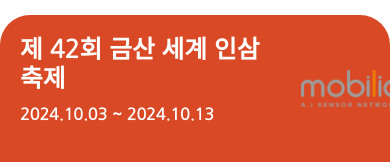
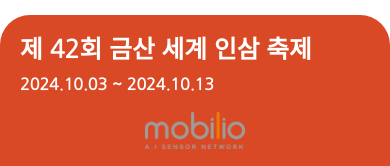
Before and after one commit to pvvng/roulette_with_react, a React (Create React App) app: page / in a window 390 px wide. Shown: the part 1412-1578 px from the top of the page. Built offline with nearby package versions, Linux system fonts and the light colour scheme; the HTML template or start-up script is replaced by a standard one.

Commit message:
캡처하기 기능 수정

```diff
--- a/src/App.css
+++ b/src/App.css
@@ -38,15 +38,15 @@
 .hidden-screenshot-text{
   font-weight: bold;
   margin-bottom: 0;
-  opacity: 0;
+  /* opacity: 0; */
   transition: all 0.5s;
   background-color: #eee;
   padding: 10px;
 }
 
-
+/*
 .screenshot-btn:hover{
   .hidden-screenshot-text{
     opacity :1
   }
-}
+} */
--- a/src/App.js
+++ b/src/App.js
@@ -121,11 +121,11 @@ function App() {
       {/* footer */}
       <div style={{width:'100%', padding:20, color:'white', background:'#D94925', borderTopLeftRadius:'30px', borderTopRightRadius:'30px'}}>
         <div className='row'>
-          <div className='col-9' style={{textAlign:'left'}}>
+          <div className='col-sm-9' style={{textAlign:'left'}}>
             <h2 style={{fontWeight:'bold'}}>제 42회 금산 세계 인삼 축제</h2>
             <p>2024.10.03 ~ 2024.10.13</p>
           </div>
-          <div className='col-3' style={{marginTop:'auto', marginBottom:'auto'}}>
+          <div className='col-sm-3' style={{marginTop:'auto', marginBottom:'auto'}}>
             <img src='/MobilioLogo.png' width={'100px'} alt='mobilio'/>
           </div>
         </div>
```
